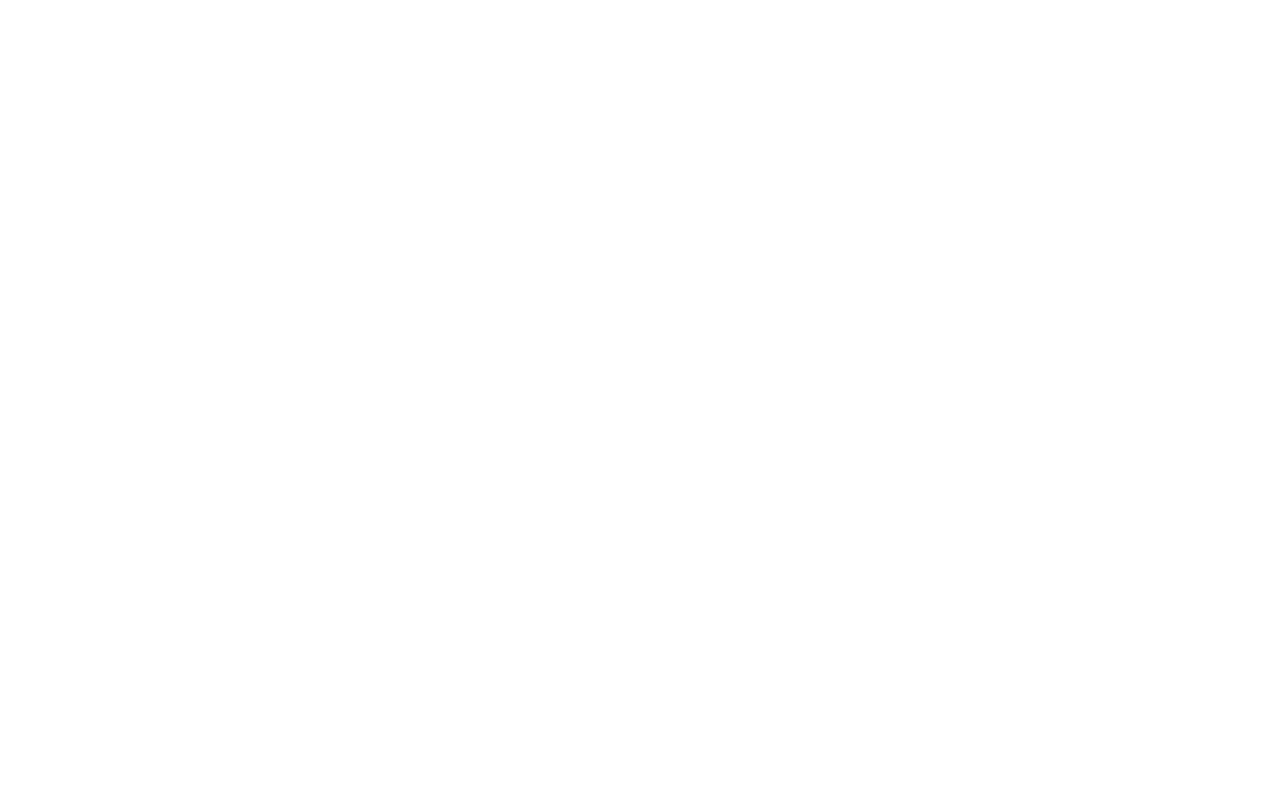
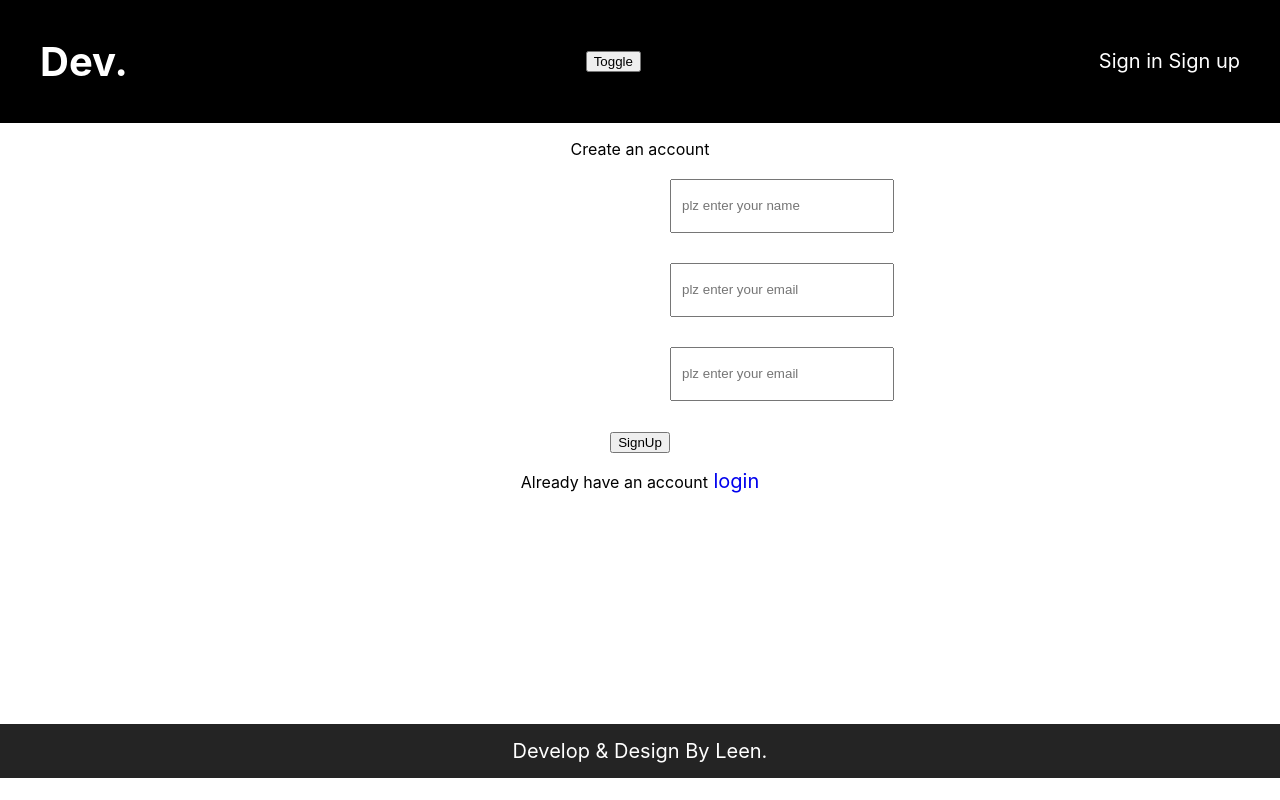
Before and after one commit to Leen-odeh3/react-training-2023, a React (Create React App) app: page /register in a window 1280 px wide. Before the commit this address had no page. Built offline with nearby package versions, Linux system fonts and the light colour scheme.

Commit message:
add forms pages

```diff
--- a/src/Forms/Login.jsx
+++ b/src/Forms/Login.jsx
@@ -1,9 +1,13 @@
 import React from 'react'
+import { Link } from 'react-router-dom'
 
 const Login = () => {
   return (
-    <div>
-      login
+    <div style={{height:"585px",textAlign:"center"}}>
+    <input type="text" placeholder='plz enter your email'/>
+    <input type="text" placeholder='plz enter your email'/>
+    <button >LogIn</button>
+<p>Dont have an account <Link to="/Register">Register</Link></p>
     </div>
   )
 }
--- a/src/Forms/Register.jsx
+++ b/src/Forms/Register.jsx
@@ -1,9 +1,17 @@
 import React from 'react'
+import { Link } from 'react-router-dom'
+
 
 const Register = () => {
   return (
-    <div>
-      register
+    <div style={{height:"585px",textAlign:"center"}}>
+      <p>Create an account</p>
+      <input type="text" placeholder='plz enter your name'/>
+
+    <input type="text" placeholder='plz enter your email'/>
+    <input type="text" placeholder='plz enter your email'/>
+    <button >SignUp</button>
+<p> Already have an account<Link to="/Login">  login</Link></p>
     </div>
   )
 }
--- a/src/Routing/index.jsx
+++ b/src/Routing/index.jsx
@@ -4,6 +4,8 @@
 import Css from "../Pages/Css";
 import Html from "../Pages/Html";
 import Js from "../Pages/Js";
+import Register from "../Forms/Register";
+import Login from "../Forms/Login";
 
 
 const Routing = () => {
@@ -15,6 +17,8 @@
           <Route path="/html" element={<Html/>} />
           <Route path="/css" element={<Css/>} />
           <Route path="/js" element={<Js/>} />
+          <Route path="/login" element={<Login/>} />
+          <Route path="/register" element={<Register/>} />
         </Route>
       </Routes>
     </BrowserRouter>
--- a/src/component/Header.jsx
+++ b/src/component/Header.jsx
@@ -14,9 +14,12 @@
      <Link to="/"><h1>Dev.</h1></Link>
      <button onClick={toggle}>Toggle</button>
      <div >
-      <NavLink to="/html">HTML </NavLink>
+
+      <NavLink to="/Login">Sign in </NavLink>
+      <NavLink to="/Register">Sign up </NavLink>
+      {/* <NavLink to="/html">HTML </NavLink>
       <NavLink to="/css" style={{margin:"0px 20px"}}>CSS </NavLink>
-      <NavLink to="/js"> JS</NavLink>
+      <NavLink to="/js"> JS</NavLink> */}
      </div>
     </div>
   )
--- a/src/index.css
+++ b/src/index.css
@@ -11,3 +11,12 @@
   text-decoration: none;
   cursor: pointer;
 }
+input{
+  width:200px;
+  height: 30px;
+  padding: 10px;
+  display: block;
+  margin-top: 20px;
+  margin-left: 670px;
+  margin-bottom: 30px;
+}
```
